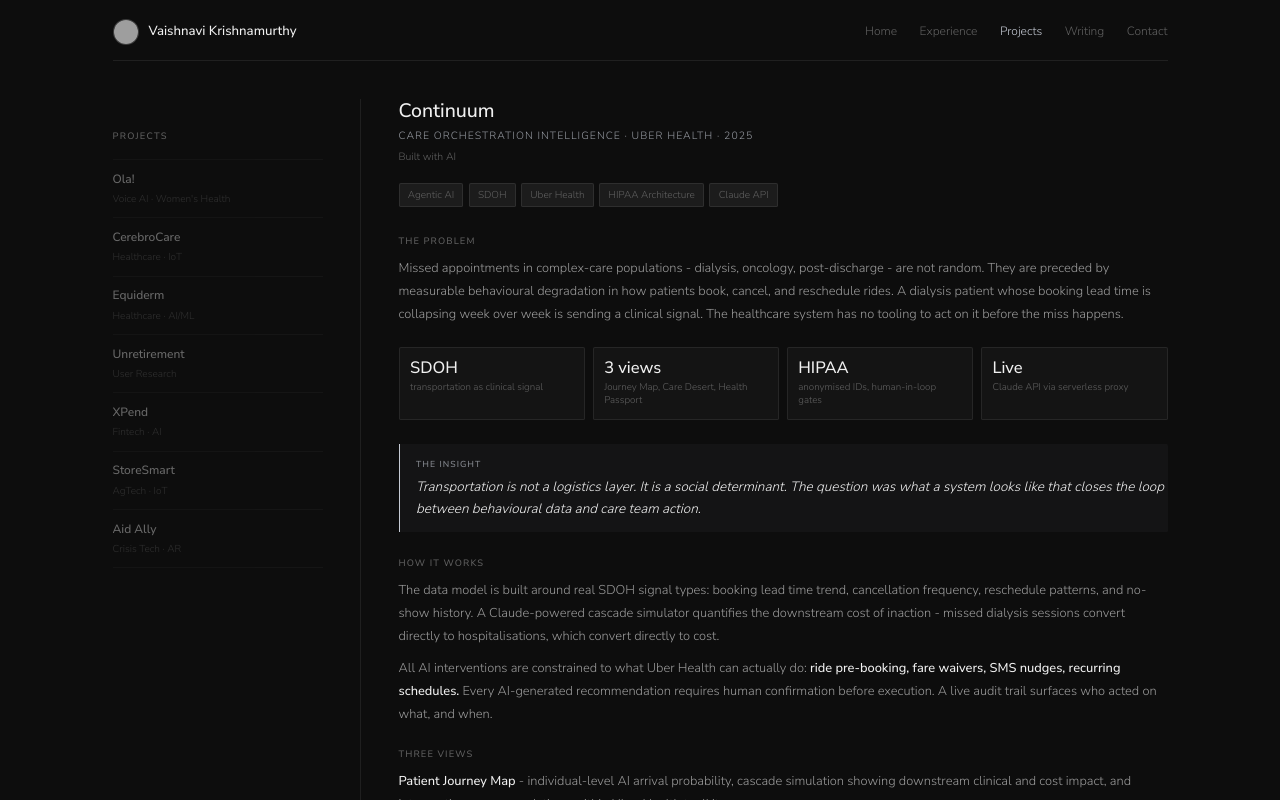
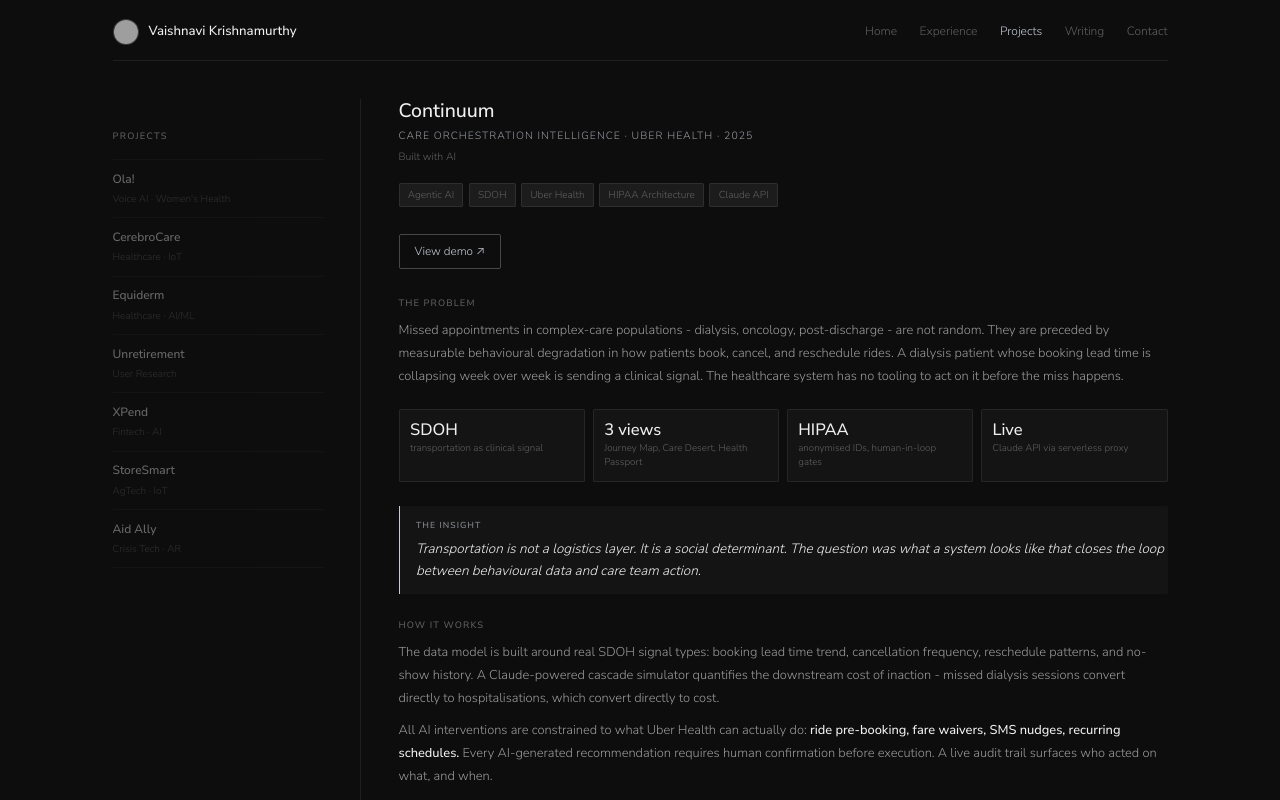
Before and after one commit to vulcananarchist/portfolio, a Next.js app: page /projects/continuum in a window 1280 px wide. Shown: the top 800 px of the page. Built offline with nearby package versions, Linux system fonts and the light colour scheme; grey boxes are pictures that could not be loaded.

Commit message:
add View Demo CTA to Continuum

```diff
--- a/app/projects/continuum/page.tsx
+++ b/app/projects/continuum/page.tsx
@@ -14,6 +14,17 @@ export default function Continuum() {
         Built with AI
       </p>
       <Tags items={['Agentic AI','SDOH','Uber Health','HIPAA Architecture','Claude API']} />
+
+      <div className="mb-[1.8rem]">
+        <a
+          href="https://continuum-one-tau.vercel.app/"
+          target="_blank"
+          rel="noopener noreferrer"
+          className="inline-flex items-center gap-2 text-[0.78rem] text-acc no-underline border border-acc/30 px-4 py-[0.45rem] rounded-sm hover:border-acc hover:bg-acc/5 transition-colors"
+        >
+          View demo ↗
+        </a>
+      </div>
 
       <Blk label="The problem">
         <p>
```
